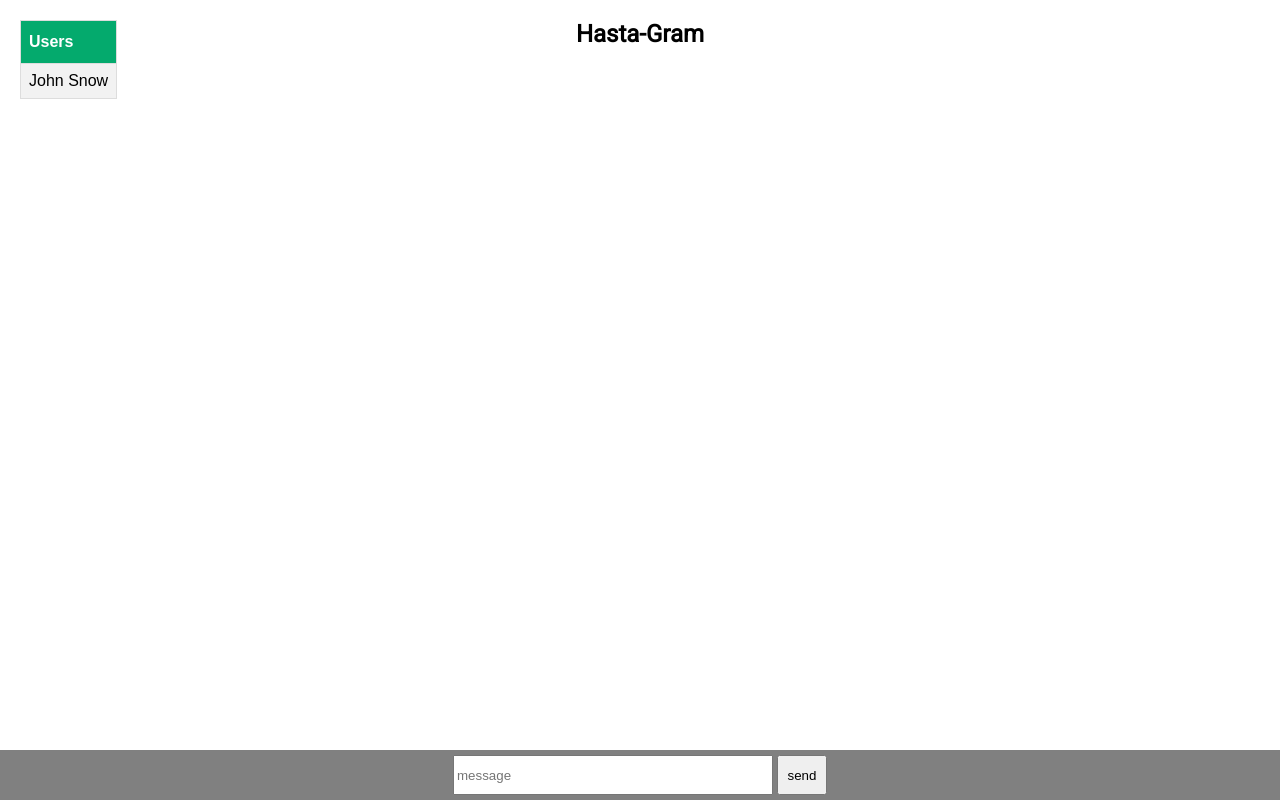
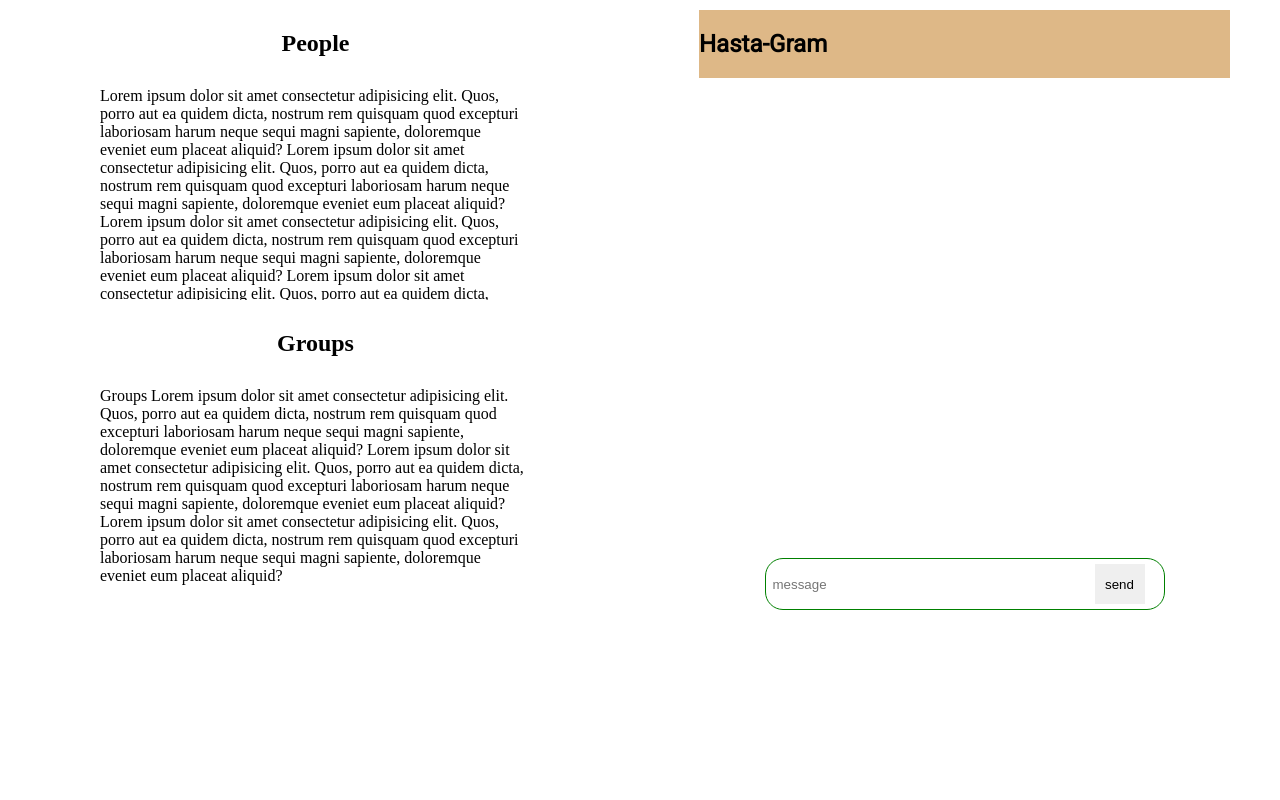
Before and after one commit to vinayak1809/Chat-Application, a plain HTML site: page Frontend/chat.html in a window 1280 px wide. Drawn offline with nearby package versions, Linux system fonts and the light colour scheme.

Commit message:
Group frontend

```diff
--- a/Frontend/chat.html
+++ b/Frontend/chat.html
@@ -10,33 +10,51 @@
     <title>HastaGram</title>
 </head>
 <body>
-    <section class="users">
-        <table id="users-table">
-            <tr>
-                <th>Users</th>
-            </tr>
-            <tr>
-                <a href=""><td>John Snow</td></a>
-            </tr>
 
-        </table>
-    </section>
 
     <main>
-        <div><h2>Hasta-Gram</h2></div>
+        <section class="chat">
+            <h1>People</h1>
+            <div class="people">
+
+                Lorem ipsum dolor sit amet consectetur adipisicing elit. Quos, porro aut ea quidem dicta, nostrum rem quisquam quod excepturi laboriosam harum neque sequi magni sapiente, doloremque eveniet eum placeat aliquid?
+
+                Lorem ipsum dolor sit amet consectetur adipisicing elit. Quos, porro aut ea quidem dicta, nostrum rem quisquam quod excepturi laboriosam harum neque sequi magni sapiente, doloremque eveniet eum placeat aliquid?
+                Lorem ipsum dolor sit amet consectetur adipisicing elit. Quos, porro aut ea quidem dicta, nostrum rem quisquam quod excepturi laboriosam harum neque sequi magni sapiente, doloremque eveniet eum placeat aliquid?
+
+                Lorem ipsum dolor sit amet consectetur adipisicing elit. Quos, porro aut ea quidem dicta, nostrum rem quisquam quod excepturi laboriosam harum neque sequi magni sapiente, doloremque eveniet eum placeat aliquid?
+                Lorem ipsum dolor sit amet consectetur adipisicing elit. Quos, porro aut ea quidem dicta, nostrum rem quisquam quod excepturi laboriosam harum neque sequi magni sapiente, doloremque eveniet eum placeat aliquid?
+                Lorem ipsum dolor sit amet consectetur adipisicing elit. Quos, porro aut ea quidem dicta, nostrum rem quisquam quod excepturi laboriosam harum neque sequi magni sapiente, doloremque eveniet eum placeat aliquid?
+                Lorem ipsum dolor sit amet consectetur adipisicing elit. Quos, porro aut ea quidem dicta, nostrum rem quisquam quod excepturi laboriosam harum neque sequi magni sapiente, doloremque eveniet eum placeat aliquid?
+            </div>
+
+            <h1> Groups</h1>
+            <div class="groups">Groups
+                Lorem ipsum dolor sit amet consectetur adipisicing elit. Quos, porro aut ea quidem dicta, nostrum rem quisquam quod excepturi laboriosam harum neque sequi magni sapiente, doloremque eveniet eum placeat aliquid?
+                Lorem ipsum dolor sit amet consectetur adipisicing elit. Quos, porro aut ea quidem dicta, nostrum rem quisquam quod excepturi laboriosam harum neque sequi magni sapiente, doloremque eveniet eum placeat aliquid?
+                Lorem ipsum dolor sit amet consectetur adipisicing elit. Quos, porro aut ea quidem dicta, nostrum rem quisquam quod excepturi laboriosam harum neque sequi magni sapiente, doloremque eveniet eum placeat aliquid?
+
+            </div>
+        </section>
+        <section class="messages">
+            <div class="display-msg">
+                <h2>Hasta-Gram</h2>
                 <div class="chat-section">
                     <table id="messages-table">
 
-
                     </table>
                 </div>
-    </main>
-    <footer>
+            </div>
+            <div class="submit-btn">
                 <form onsubmit="saveMessage(event)">
                     <input type="text" name="message" placeholder="message">
                     <button type="submit">send</button>
                 </form>
-    </footer>
+            </div>
+        </section>
+
+    </main>
+
 
 
 </body>
--- a/Frontend/css/chat.css
+++ b/Frontend/css/chat.css
@@ -8,55 +8,74 @@
 
 body{
     margin: 0;
-    min-height: 100vh;
-    min-width: 100vw;
-}
-
-.users{
-    position: fixed;
-    top: 20px;
-    left: 20px;
-}
-#users-table {
-    font-family: Arial, Helvetica, sans-serif;
-    border-collapse: collapse;
-    width: 100%;
-}
-
-#users-table td, #users-table th {
-  border: 1px solid #ddd;
-  padding: 8px;
-}
-
-#users-table tr:nth-child(even){background-color: #f2f2f2;}
-
-#users-table tr:hover {background-color: #ddd;}
-
-#users-table th {
-  padding-top: 12px;
-  padding-bottom: 12px;
-  text-align: left;
-  background-color: #04AA6D;
-  color: white;
 }
 /* ///////////////////////////////// */
 main{
     display: flex;
     align-items: center;
+    justify-content: space-between;
+    flex-direction: row;
+    max-width: 100%;
+    max-height: 100%;
+    margin: 10px 50px;
+}
+.chat,.messages{
+    width: 45%;
+
+}
+.chat{
+    display: flex;
+    flex-direction: column;
+    align-items:center;
     justify-content: center;
+    height: 600px;
+}
+
+.people,.groups{
+    margin: 10px 50px;
+    max-width:80% ;
+    height:230px ;
+    align-self: flex-start;
+    overflow-y:auto;
+}
+
+.messages{
+    display: flex;
     flex-direction: column;
-    max-width: 700px;
-    max-height: 700px;
-    margin: auto;
+    justify-content: space-between;
+    margin: 0 ;
+    height: 600px;
 }
-main > div >h2{
+.display-msg{
+    background-color:burlywood;
+    max-height: 500px;
+}
+.messages > div >h2{
     font-family: 'Roboto', sans-serif;
 }
-.chat-section{
-    background-color: aqua;
-    width: 100%;
-    height: 90%;
+.submit-btn{
+    display: flex;
+    align-self: center;
+    width :400px;
+    padding: 5px;
+    border: 1px solid green;
+    border-radius: 18px;
 }
+
+input{
+    border: none;
+    width: 320px;
+    height: 40px;
+}
+input:focus{
+    outline: none;
+}
+button{
+    border: none;
+    width: 50px;
+    height: 40px;
+}
+/* ////////////////////////////////////////// */
 
 #messages-table {
     font-family: Arial, Helvetica, sans-serif;
@@ -81,21 +100,3 @@ main > div >h2{
     background-color: #04AA6D;
     color: white;
   }
-footer{
-    position: fixed;
-    background-color: grey;
-    display: flex;
-    align-items: center;
-    justify-content: center;
-    flex-direction: row;
-    width: 100%;
-    bottom: 0;
-    height: 50px;
-}
-input{
-    width: 320px;
-    height: 40px;
-}
-button{
-    width: 50px;
-    height: 40px;}
```
Lines whose indentation alone changed are shown as unchanged.
